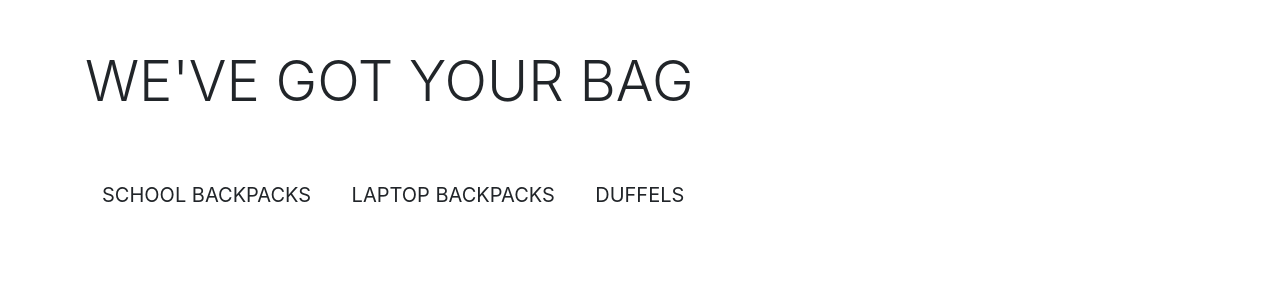
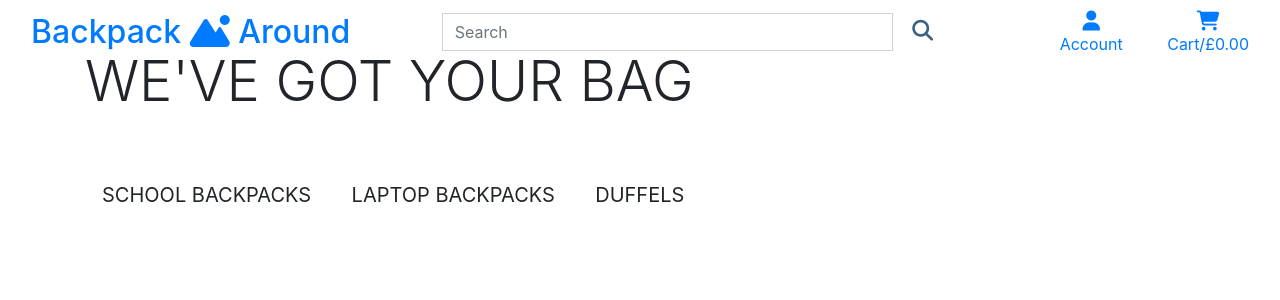
Before and after one commit to karare1/backpack_shop, a Django app: page / in a window 1280 px wide. Shown: the top 300 px of the page. Run offline with Django 3.2, Linux system fonts and the light colour scheme; some libraries are stand-ins or nearby versions.

Commit message:
Add basic navbar to base html template

```diff
--- a/templates/base.html
+++ b/templates/base.html
@@ -24,6 +24,8 @@
 
     {% block corejs %}
     <!-- Option 1: jQuery and Bootstrap Bundle (includes Popper) -->
+    <link rel="stylesheet" href="https://fonts.googleapis.com/css2?family=Material+Symbols+Outlined:opsz,wght,FILL,GRAD@48,400,0,0" />
+    <script src="https://kit.fontawesome.com/48983e326e.js" crossorigin="anonymous"></script>
     <script src="https://code.jquery.com/jquery-3.6.4.slim.js" integrity="sha256-dWvV84T6BhzO4vG6gWhsWVKVoa4lVmLnpBOZh/CAHU4=" crossorigin="anonymous"></script>
     <script src="https://cdn.jsdelivr.net/npm/bootstrap@4.6.2/dist/js/bootstrap.bundle.min.js" integrity="sha384-Fy6S3B9q64WdZWQUiU+q4/2Lc9npb8tCaSX9FK7E8HnRr0Jz8D6OP9dO5Vg3Q9ct" crossorigin="anonymous"></script>
     {% endblock %}
@@ -32,9 +34,67 @@
     {% endblock %}
 
     <title>Backpack Around {% block extra_title %}{% endblock %}</title>
+
   </head>
+
   <body>
-    <header class="container-fluid fixed-top"></header>
+    <header class="container-fluid fixed-top">
+      <div class="row">
+        <div class="col-12 col-lg-4 my-auto py-1 py-lg-0 text-center text-lg-left">
+            <a href="{% url 'home' %}" class="nav-link main-logo-link">
+                <h2 class="logo-font text-black my-0">Backpack <i class="fa-solid fa-mountain-sun"></i> Around</h2>
+            </a>
+        </div>
+        <div class="col-12 col-lg-5 my-auto py-1 py-lg-0">
+            <form method="GET" action="">
+                <div class="input-group w-100">
+                    <input class="form-control rounded-0 mr-sm-2" type="text" name="query" placeholder="Search">
+                    <div class="input-group-append">
+                      <button style="color:#3b6181; background-color: white; border: #3b6181;" class="form-control rounded-0 btn my-2 my-sm-0" type="submit"> <i style="font-size: 1.3rem;" class="fa-solid fa-magnifying-glass"></i></button>
+                    </div>
+                </div>
+            </form>
+        </div>
+        <div class="col-12 col-lg-3 my-auto py-1 py-lg-0">
+            <ul class="list-inline list-unstyled text-center text-lg-right my-0">
+                <li class="list-inline-item dropdown">
+                    <a class="text-black nav-link" href="#" id="user-options" data-toggle="dropdown" aria-haspopup="true" aria-expanded="false">
+                        <div class="text-center">
+                            <div><i class="fas fa-user fa-lg"></i></div>
+                            <p class="my-0">Account</p>
+                        </div>
+                    </a>
+                    <div class="dropdown-menu border-0" aria-labelledby="user-options">
+                        {% if request.user.is_authenticated %}
+                            {% if request.user.is_superuser %}
+                                <a href="" class="dropdown-item">Product Management</a>
+                            {% endif %}
+                            <a href="" class="dropdown-item">My Profile</a>
+                            <a href="{% url 'account_logout' %}" class="dropdown-item">Logout</a>
+                        {% else %}
+                            <a href="{% url 'account_signup' %}" class="dropdown-item">Register</a>
+                            <a href="{% url 'account_login' %}" class="dropdown-item">Login</a>
+                        {% endif %}
+                    </div>
+                </li>
+                <li class="list-inline-item">
+                    <a class="{% if grand_total %}text-info font-weight-bold{% else %}text-black{% endif %} nav-link" href="">
+                        <div class="text-center">
+                            <div><i class="fa-solid fa-cart-shopping fa-lg"></i></div>
+                            <p class="my-0">
+                                {% if grand_total %}
+                                    ${{ grand_total|floatformat:2 }}
+                                {% else %}
+                                    Cart/£0.00
+                                {% endif %}
+                            </p>
+                        </div>
+                    </a>
+                </li>
+            </ul>
+        </div>
+      </div>
+    </header>
 
     {% if messages %}
         <div class="message-container"></div>
```
Also changed, not shown: templates/school-bag.png (added).
